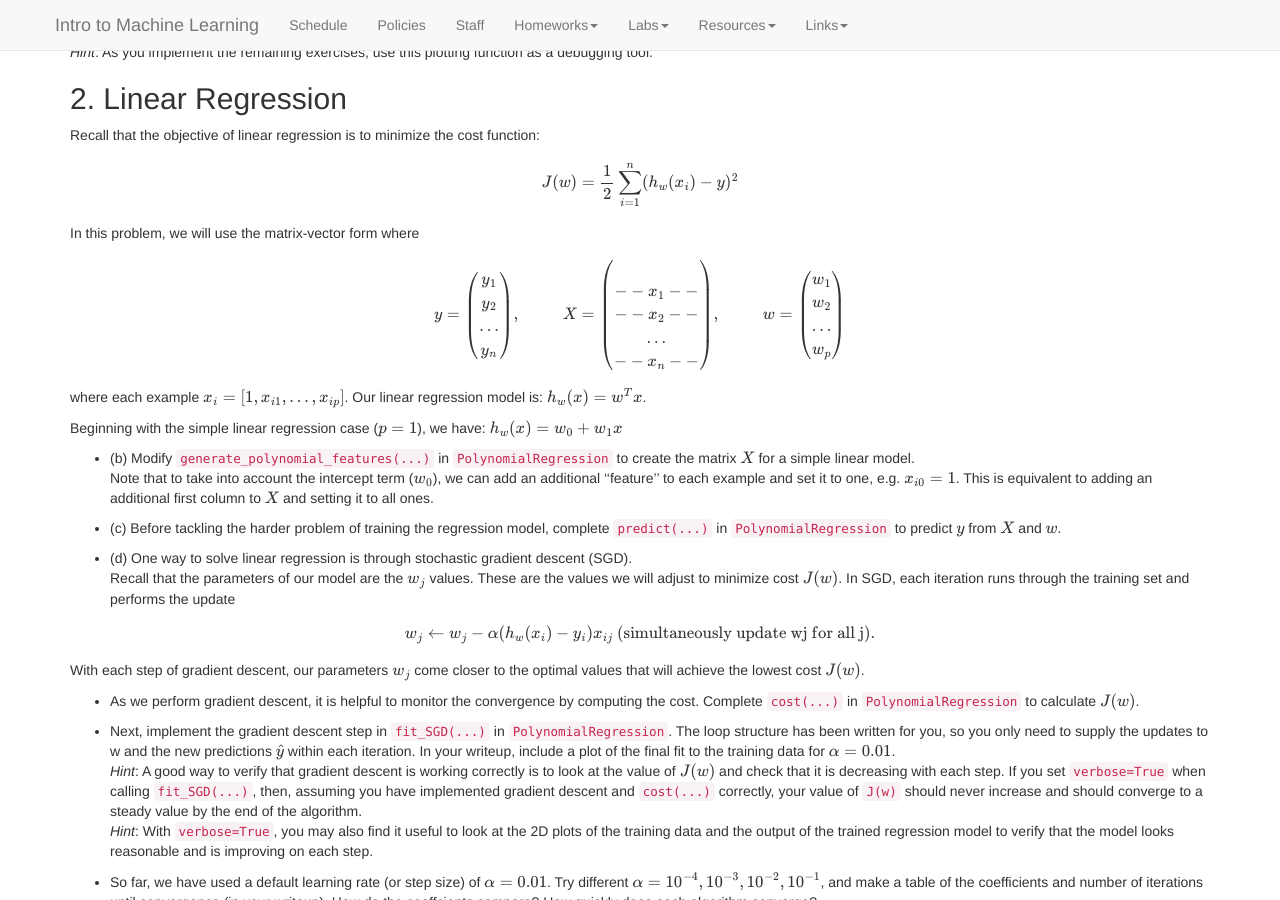
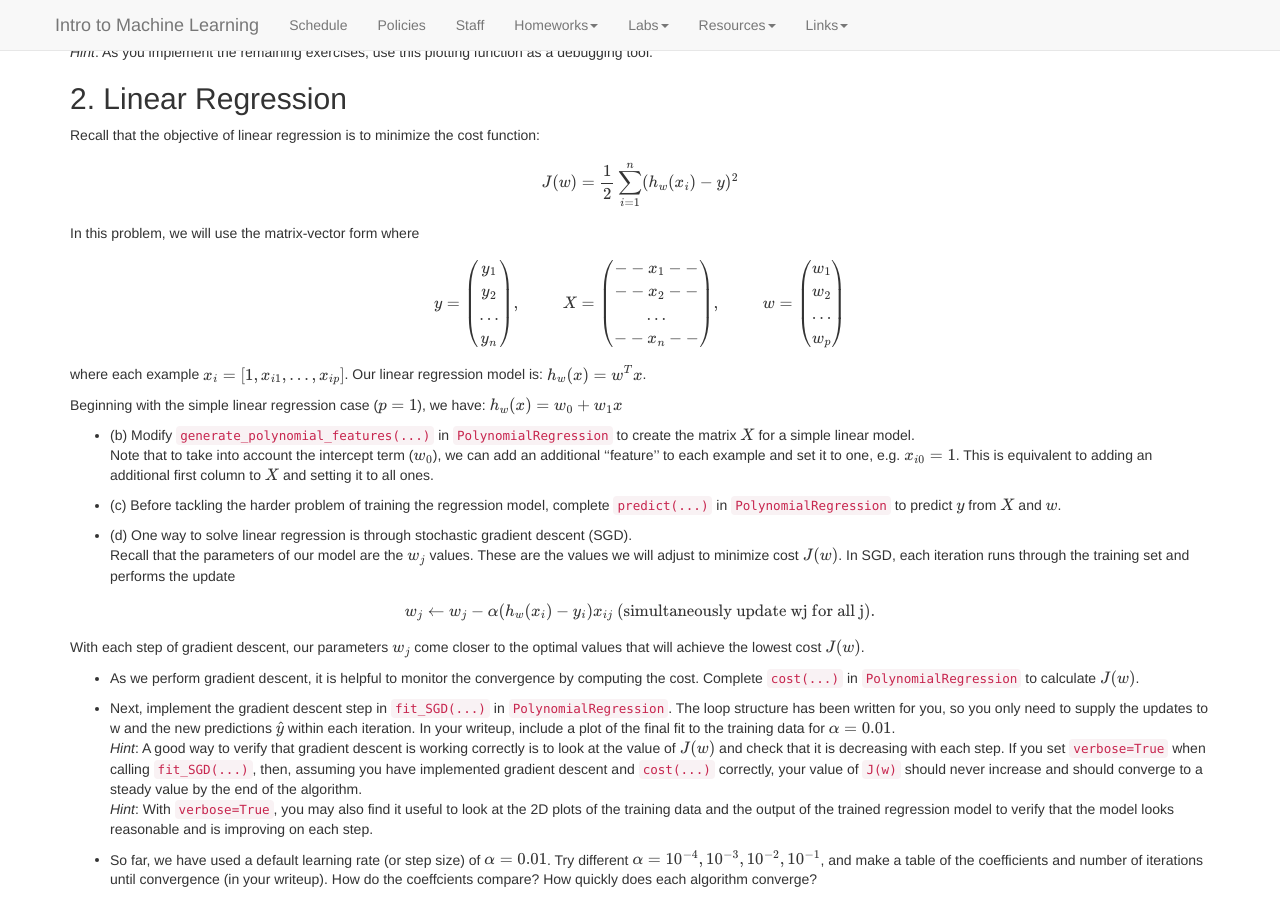
Before and after one commit to BrynMawrNLP/ml-course, a Jekyll site: the page built from hws/HW03.md, in a window 1280 px wide and 900 px high, scrolled down 1209 px. Built offline with Jekyll 4.4.1, drawn with Linux system fonts in a browser that asks for light colours; nearby versions of some CDN libraries; library files that are not in the unit come from our copies; formulas are drawn with MathJax 3.

Commit message:
HW03: small style tweak

```diff
--- a/hws/HW03.md
+++ b/hws/HW03.md
@@ -125,7 +125,7 @@ y_{1} \\ y_{2} \\ \ldots \\ y_{n}
 \hspace{25pt}
 X =
 \begin{pmatrix}
- \\ --x_{1}-- \\ --x_{2}--\\ \ldots \\ --x_{n}--
+ --x_{1}-- \\ --x_{2}--\\ \ldots \\ --x_{n}--
 \end{pmatrix},
 \hspace{25pt}
  w =
```
